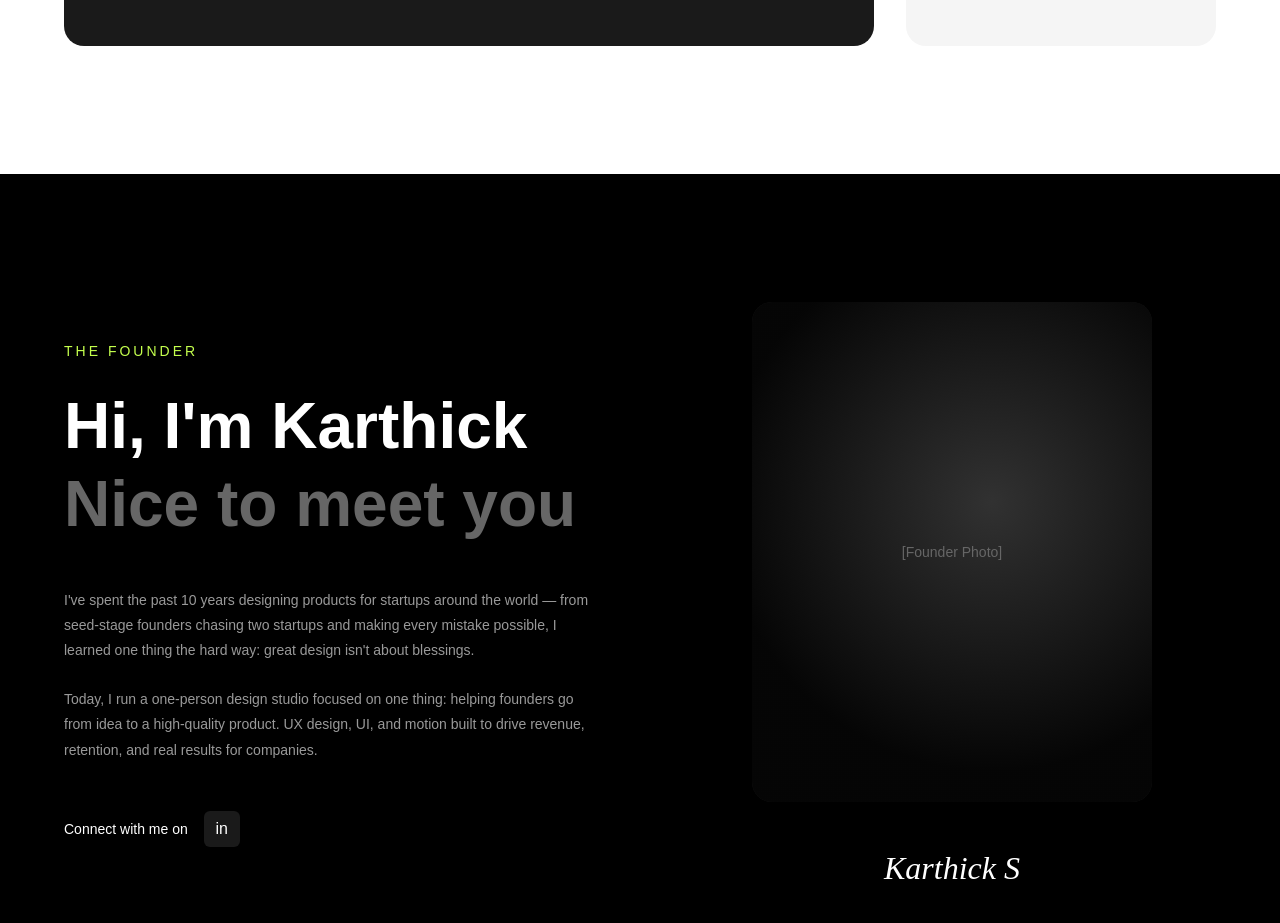
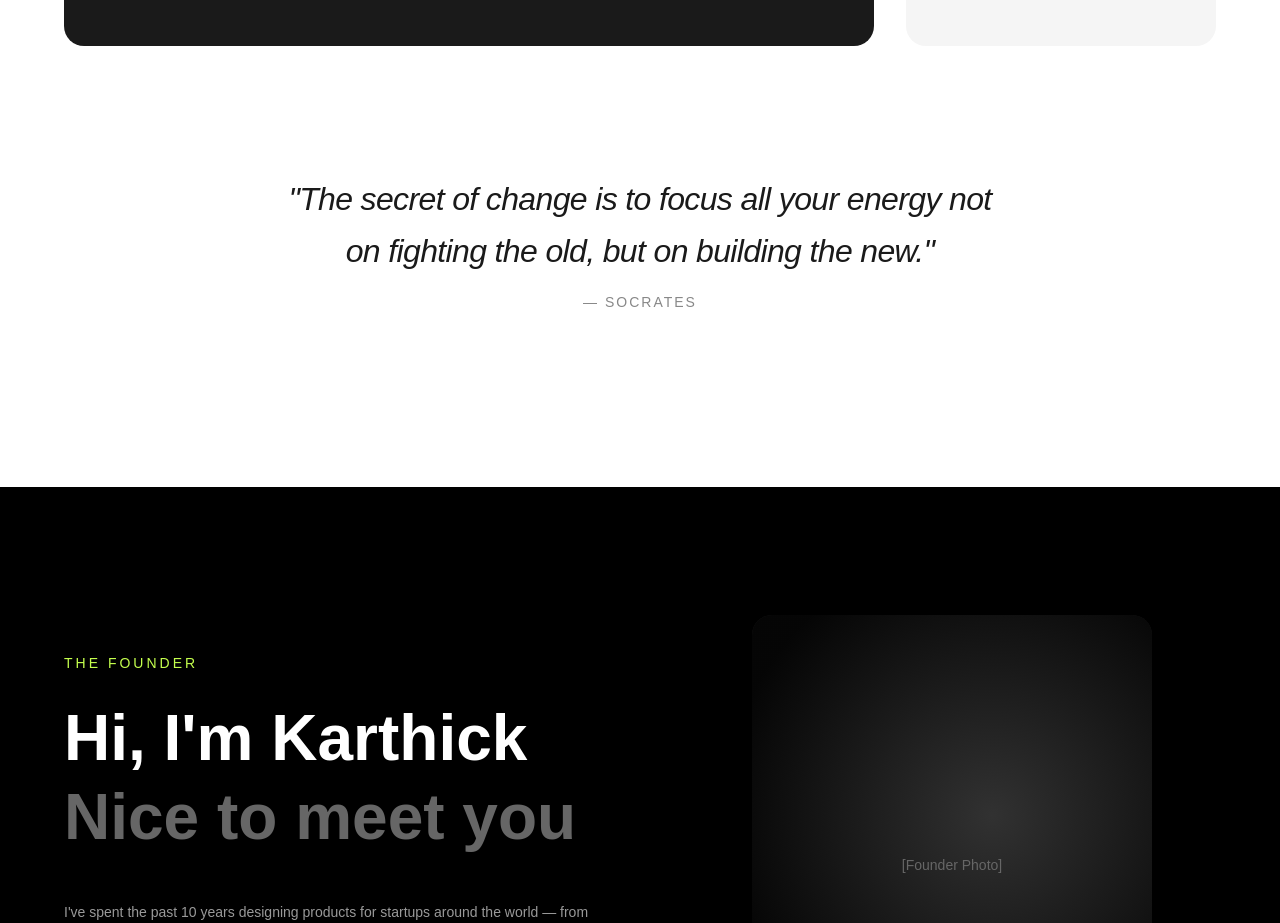
Before and after one commit to Admire-Technologies/Admire, a React (Vite) app in the folder frontend/: page / in a window 1280 px wide. Shown: the part 6903-7826 px from the top of the page. Built offline with nearby package versions, Linux system fonts and the light colour scheme.

Commit message:
Update PricingSection.jsx

```diff
--- a/frontend/src/components/PricingSection.jsx
+++ b/frontend/src/components/PricingSection.jsx
@@ -327,6 +327,31 @@ export default function PricingSection() {
             <button style={pricingStyles.buyButton}>Buy now</button>
           </div>
         </div>
+
+        {/* Quote */}
+        <div style={{
+          textAlign: "center",
+          marginTop: "5rem",
+          padding: "3rem",
+          maxWidth: "800px",
+          justifySelf: "center",
+
+        }}>
+          <p style={{
+            fontSize: "2rem",
+            fontWeight: "400",
+            lineHeight: "1.6",
+            color: "#1a1a1a",
+            fontStyle: "italic",
+            margin: "0 0 1rem 0",
+            letterSpacing: "-0.02em",
+          }}>
+            "The secret of change is to focus all your energy not on fighting the old, but on building the new."
+          </p>
+          <span style={{ fontSize: "14px", color: "#888", fontWeight: "500", letterSpacing: "2px", textTransform: "uppercase" }}>
+            — Socrates
+          </span>
+        </div>
       </div>
     </section>
   );
```
